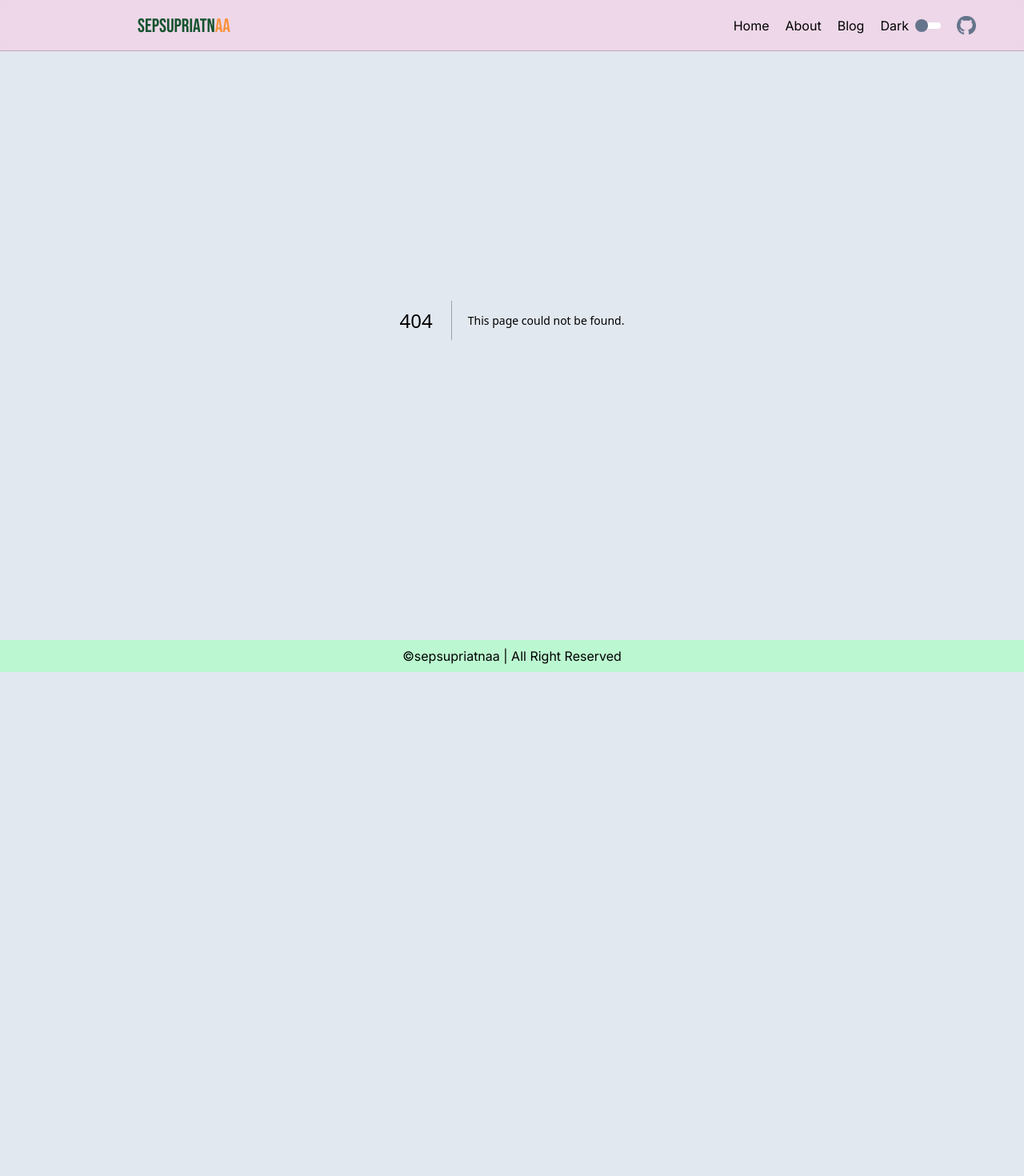
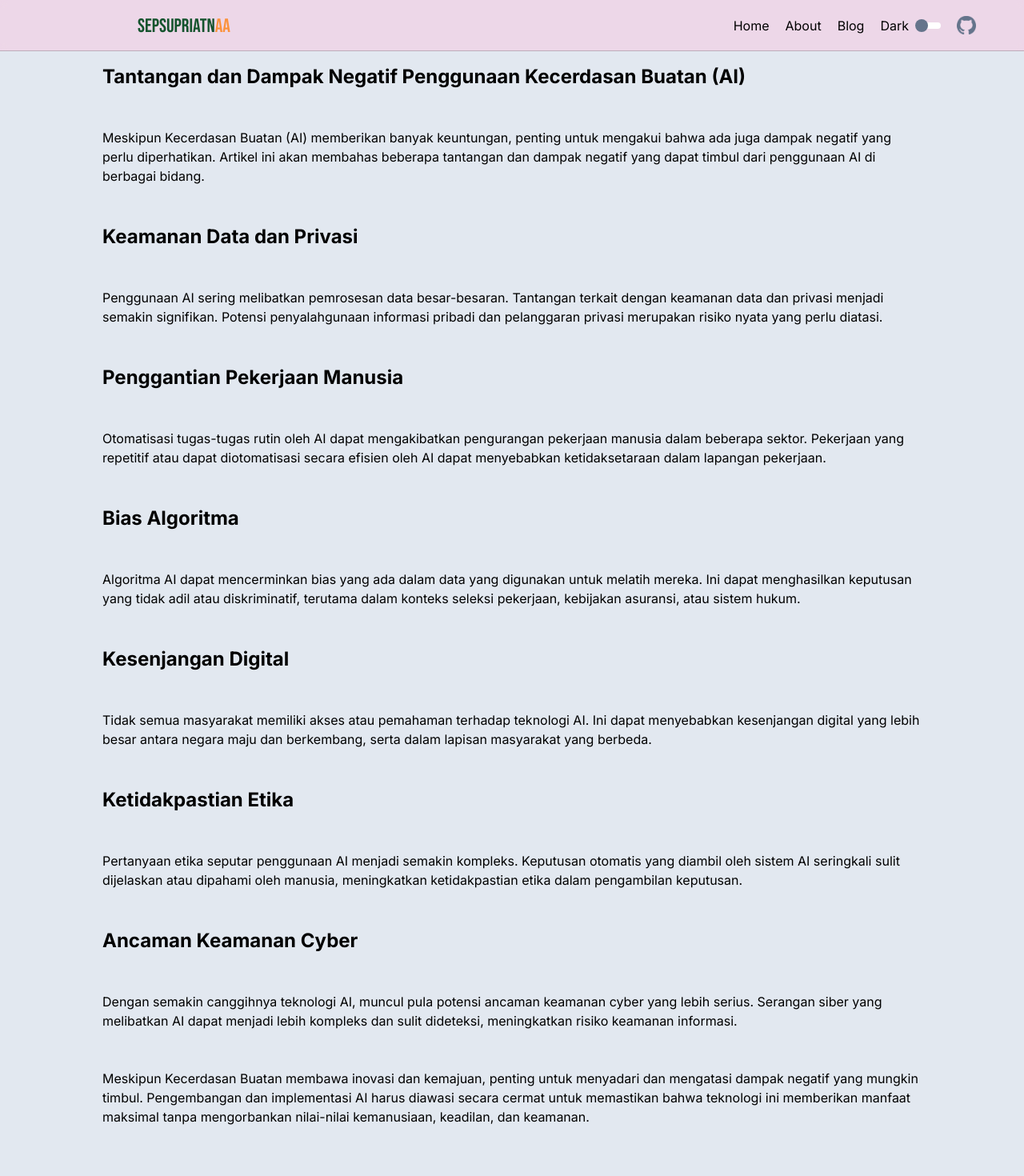
Before and after one commit to asep933/portfolio-sepsupriatnaa, a Next.js app: page /blog/blog-two in a window 1280 px wide. Before the commit this address had no page. Shown: the top 1470 px of the page at 80% size. Before the commit the page ends 840 px from the top, so only its background shows below. Built offline with nearby package versions, Linux system fonts and the light colour scheme.

Commit message:
menambahkan blog

```diff
--- /dev/null
+++ b/app/blog/blog-one/page.js
@@ -0,0 +1,63 @@
+import TitleBlog from "../components/title/page";
+import Paragraph from "../components/paragraph/page";
+
+const BlogOne = () => {
+  return (
+    <div className="h-auto pt-8 pb-16 px-5 lg:px-32">
+      <div>
+        <TitleBlog
+          title={
+            "Mengeksplorasi Keuntungan Penggunaan Kecerdasan Buatan (AI) di Era Modern."
+          }
+        />
+        <Paragraph
+          paragraph={
+            "Kecerdasan Buatan (AI) telah menjadi elemen integral dalam transformasi digital di berbagai sektor. Dengan kemampuannya untuk memproses data besar, memahami pola kompleks, dan membuat keputusan cerdas, penggunaan AI memberikan sejumlah keuntungan signifikan. Artikel ini akan membahas beberapa keuntungan utama penggunaan AI di berbagai bidang."
+          }
+        />
+        <TitleBlog title={"Optimasi Proses Bisnis"} />
+        <Paragraph
+          paragraph={
+            "Penggunaan AI dalam bisnis dapat meningkatkan efisiensi operasional melalui otomatisasi tugas-tugas rutin. Proses-proses seperti manajemen inventaris, analisis data, dan pengelolaan rantai pasokan dapat dioptimalkan, menghemat waktu dan sumber daya perusahaan."
+          }
+        />
+        <TitleBlog title={"Analisis Data yang Mendalam"} />
+        <Paragraph
+          paragraph={
+            "AI memiliki kemampuan untuk menganalisis data dalam skala besar dengan kecepatan yang luar biasa. Ini memungkinkan organisasi untuk mendapatkan wawasan mendalam dari data mereka, membantu dalam pengambilan keputusan strategis dan perencanaan jangka panjang."
+          }
+        />
+        <TitleBlog title={"Pengembangan Produk dan Inovasi"} />
+        <Paragraph
+          paragraph={
+            "Dengan analisis data yang mendalam, AI membantu perusahaan mengidentifikasi tren pasar dan preferensi pelanggan. Ini memungkinkan perusahaan untuk mengembangkan produk inovatif yang lebih sesuai dengan kebutuhan pasar."
+          }
+        />
+        <TitleBlog title={"Pelayanan Kesehatan yang Lebih Cepat dan Akurat"} />
+        <Paragraph
+          paragraph={
+            "Di sektor kesehatan, AI digunakan untuk menganalisis data medis, membantu dalam diagnosis penyakit, dan merancang rencana perawatan yang lebih efektif. Ini dapat mempercepat proses pengobatan dan meningkatkan tingkat keberhasilan."
+          }
+        />
+        <TitleBlog title={"Efisiensi Energi dan Lingkungan"} />
+        <Paragraph
+          paragraph={
+            "AI dapat digunakan untuk mengoptimalkan penggunaan energi dalam industri dan rumah tangga. Sistem pintar berbasis AI dapat mengelola konsumsi energi dengan lebih efisien, berkontribusi pada keberlanjutan lingkungan."
+          }
+        />
+
+        <br />
+        <br />
+
+        <Paragraph
+          className="mt-10"
+          paragraph={
+            "Penggunaan kecerdasan buatan membawa sejumlah keuntungan di berbagai sektor. Dari meningkatkan efisiensi operasional hingga mempercepat inovasi, AI membuka pintu bagi kemajuan yang signifikan di era modern. Meskipun tantangan etika dan keamanan terus ada, perkembangan teknologi AI tetap menjadi pendorong utama perubahan positif dalam berbagai aspek kehidupan kita."
+          }
+        />
+      </div>
+    </div>
+  );
+};
+
+export default BlogOne;
--- /dev/null
+++ b/app/blog/blog-two/page.js
@@ -0,0 +1,61 @@
+import TitleBlog from "../components/title/page";
+import Paragraph from "../components/paragraph/page";
+
+const BlogTwo = () => {
+  return (
+    <div className="h-auto pt-8 pb-16 px-5 lg:px-32">
+      <TitleBlog
+        title={"Tantangan dan Dampak Negatif Penggunaan Kecerdasan Buatan (AI)"}
+      />
+      <Paragraph
+        paragraph={
+          "Meskipun Kecerdasan Buatan (AI) memberikan banyak keuntungan, penting untuk mengakui bahwa ada juga dampak negatif yang perlu diperhatikan. Artikel ini akan membahas beberapa tantangan dan dampak negatif yang dapat timbul dari penggunaan AI di berbagai bidang."
+        }
+      />
+      <TitleBlog title={"Keamanan Data dan Privasi"} />
+      <Paragraph
+        paragraph={
+          "Penggunaan AI sering melibatkan pemrosesan data besar-besaran. Tantangan terkait dengan keamanan data dan privasi menjadi semakin signifikan. Potensi penyalahgunaan informasi pribadi dan pelanggaran privasi merupakan risiko nyata yang perlu diatasi."
+        }
+      />
+      <TitleBlog title={"Penggantian Pekerjaan Manusia"} />
+      <Paragraph
+        paragraph={
+          "Otomatisasi tugas-tugas rutin oleh AI dapat mengakibatkan pengurangan pekerjaan manusia dalam beberapa sektor. Pekerjaan yang repetitif atau dapat diotomatisasi secara efisien oleh AI dapat menyebabkan ketidaksetaraan dalam lapangan pekerjaan."
+        }
+      />
+      <TitleBlog title={"Bias Algoritma"} />
+      <Paragraph
+        paragraph={
+          "Algoritma AI dapat mencerminkan bias yang ada dalam data yang digunakan untuk melatih mereka. Ini dapat menghasilkan keputusan yang tidak adil atau diskriminatif, terutama dalam konteks seleksi pekerjaan, kebijakan asuransi, atau sistem hukum."
+        }
+      />
+      <TitleBlog title={"Kesenjangan Digital"} />
+      <Paragraph
+        paragraph={
+          "Tidak semua masyarakat memiliki akses atau pemahaman terhadap teknologi AI. Ini dapat menyebabkan kesenjangan digital yang lebih besar antara negara maju dan berkembang, serta dalam lapisan masyarakat yang berbeda."
+        }
+      />
+      <TitleBlog title={"Ketidakpastian Etika"} />
+      <Paragraph
+        paragraph={
+          "Pertanyaan etika seputar penggunaan AI menjadi semakin kompleks. Keputusan otomatis yang diambil oleh sistem AI seringkali sulit dijelaskan atau dipahami oleh manusia, meningkatkan ketidakpastian etika dalam pengambilan keputusan."
+        }
+      />
+      <TitleBlog title={"Ancaman Keamanan Cyber"} />
+      <Paragraph
+        paragraph={
+          "Dengan semakin canggihnya teknologi AI, muncul pula potensi ancaman keamanan cyber yang lebih serius. Serangan siber yang melibatkan AI dapat menjadi lebih kompleks dan sulit dideteksi, meningkatkan risiko keamanan informasi."
+        }
+      />
+      <br /> <br />
+      <Paragraph
+        paragraph={
+          "Meskipun Kecerdasan Buatan membawa inovasi dan kemajuan, penting untuk menyadari dan mengatasi dampak negatif yang mungkin timbul. Pengembangan dan implementasi AI harus diawasi secara cermat untuk memastikan bahwa teknologi ini memberikan manfaat maksimal tanpa mengorbankan nilai-nilai kemanusiaan, keadilan, dan keamanan."
+        }
+      />
+    </div>
+  );
+};
+
+export default BlogTwo;
--- /dev/null
+++ b/app/blog/components/paragraph/page.js
@@ -0,0 +1,9 @@
+const Paragraph = ({ paragraph }) => {
+  return (
+    <div className="text-base">
+      <p>{paragraph}</p>
+    </div>
+  );
+};
+
+export default Paragraph;
--- /dev/null
+++ b/app/blog/components/title/page.js
@@ -0,0 +1,5 @@
+const TitleBlog = ({ title }) => {
+  return <div className="text-2xl font-bold my-12">{title}</div>;
+};
+
+export default TitleBlog;
--- a/app/blog/page.js
+++ b/app/blog/page.js
@@ -1,15 +1,47 @@
-"use client";
-import { useEffect } from "react";
+import Link from "next/link";
 
 const Blog = () => {
   return (
-    <div className="dark:bg-slate-300 h-screen mt-0 ml-0 flex w-full justify-center items-center">
-      <div className="bg-slate-500 p-20 rounded-xl fixed px-5">
-        <h1 className="text-white">
-          Oops.... Page still under construction, <br />
-          please come back
-        </h1>
-      </div>
+    <div className="dark:bg-slate-300 h-screen m-0 flex flex-col pt-16 lg:pt-28">
+      <ul className="space-y-3 text-xl text-blue-700 font-medium lg:space-y-5">
+        <li>
+          <Link
+            className="bg-slate-100 block h-40 py-2 px-5 overflow-hidden space-y-3 rounded-sm w-full outline-offset-1 shadow-sm"
+            href="/blog/blog-one"
+          >
+            <h1 className="underline hover:opacity-80">
+              Mengeksplorasi Keuntungan Penggunaan Kecerdasan Buatan (AI) di Era
+              Modern
+            </h1>
+            <p className="font-normal text-base text-black no">
+              Kecerdasan Buatan (AI) telah menjadi elemen integral dalam
+              transformasi digital di berbagai sektor. Dengan kemampuannya untuk
+              memproses data besar, memahami pola kompleks, dan membuat
+              keputusan cerdas, penggunaan AI memberikan sejumlah keuntungan
+              signifikan. Artikel ini akan membahas beberapa keuntungan utama
+              penggunaan AI di berbagai bidang.
+            </p>
+          </Link>
+        </li>
+        <li>
+          <Link
+            className="bg-slate-100 block h-40 py-2 px-5 overflow-hidden space-y-3 rounded-sm w-full outline-offset-1 shadow-sm"
+            href={"/blog/blog-two"}
+          >
+            <h1 className="underline hover:opacity-80">
+              Tantangan dan Dampak Negatif Penggunaan Kecerdasan Buatan (AI)
+            </h1>
+
+            <p className="font-normal text-base text-black no">
+              Meskipun Kecerdasan Buatan (AI) memberikan banyak keuntungan,
+              penting untuk mengakui bahwa ada juga dampak negatif yang perlu
+              diperhatikan. Artikel ini akan membahas beberapa tantangan dan
+              dampak negatif yang dapat timbul dari penggunaan AI di berbagai
+              bidang.
+            </p>
+          </Link>
+        </li>
+      </ul>
     </div>
   );
 };
--- a/app/loading.js
+++ b/app/loading.js
@@ -1,9 +1,7 @@
+import LoadingFirst from "./first-loading/page";
+
 const Loading = () => {
-    return (
-        <div className="text-center h-screen flex justify-center items-center bg-slate-800 text-white">
-            <h1 className="text-4xl">Loading....</h1>
-        </div>
-    );
-}
+  return <LoadingFirst />;
+};
 
 export default Loading;
```
